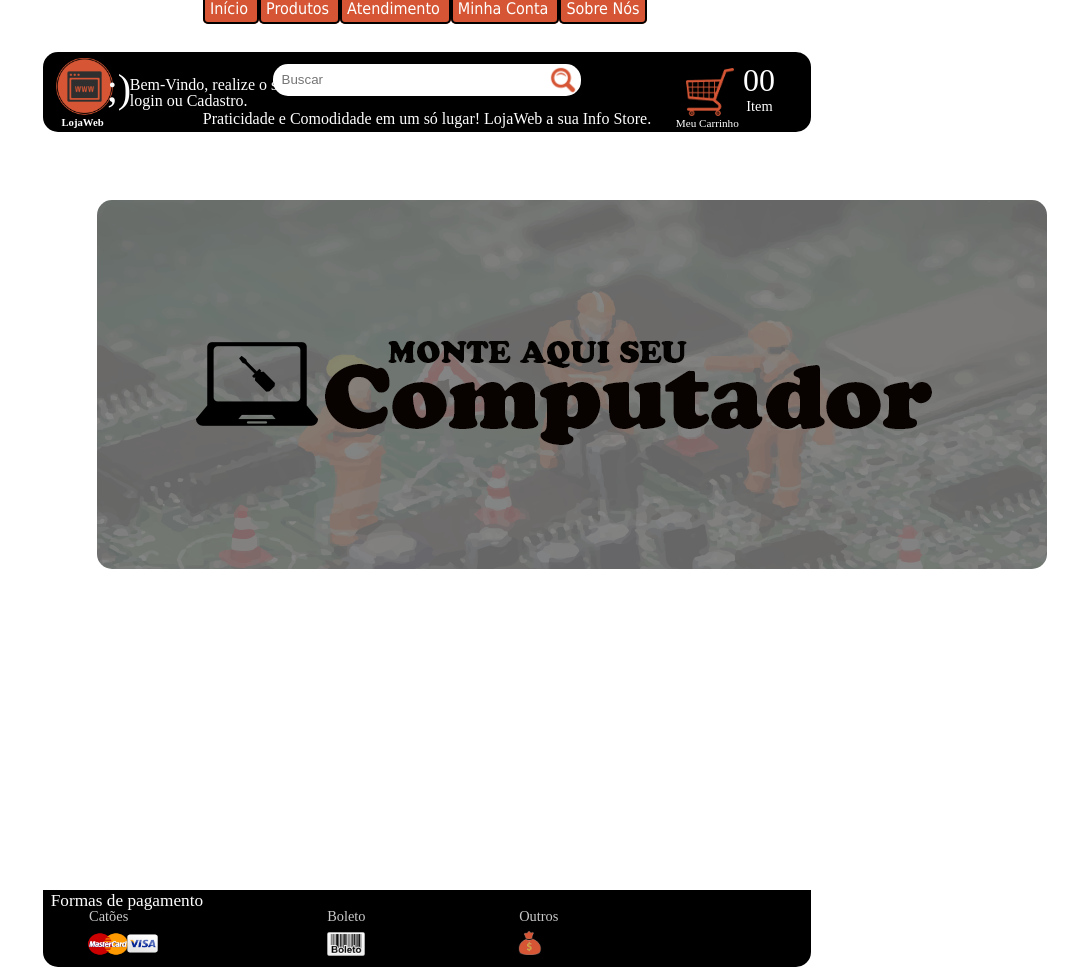
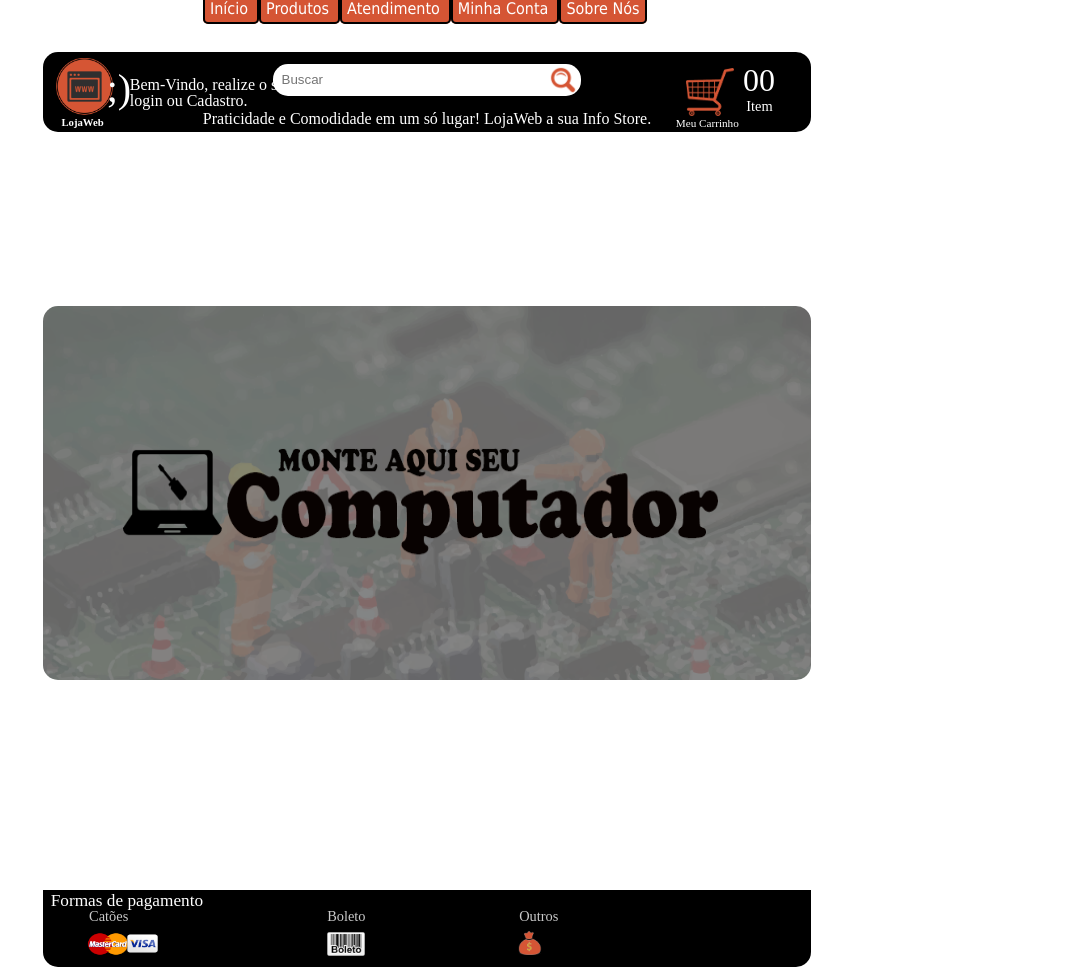
Before and after one commit to EikeSan/LojaWeb, a PHP site: page / in a window 1280 px wide; the page is wider, and only the part inside the window is pictured. Shown: that part, without its empty margins (213-1280 px from the left). Run offline with PHP 8.4, Linux system fonts and the light colour scheme.

Commit message:
Ajuste no banner
banner adaptando a mais de uma resolucao

```diff
--- a/Projeto/css/main.css
+++ b/Projeto/css/main.css
@@ -1,15 +1,20 @@
 #banner{
 	position: absolute;
-	left: 7%;
-	height: 50%;
+	height: 39%;
 	width: 100%;
 	bottom: 30%;
 }
+
 #bannerm{
 	position: absolute;
+	width: 100%;
+	height: 100%;
 
 
 }
+
 #bannerm > a > img{
 border-radius: 15px;
+width: 100%;
+height: 100%;
 }
```
